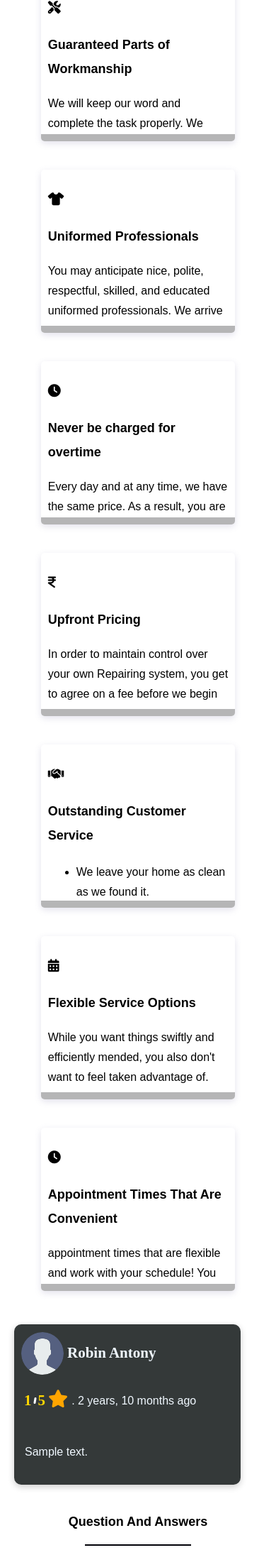
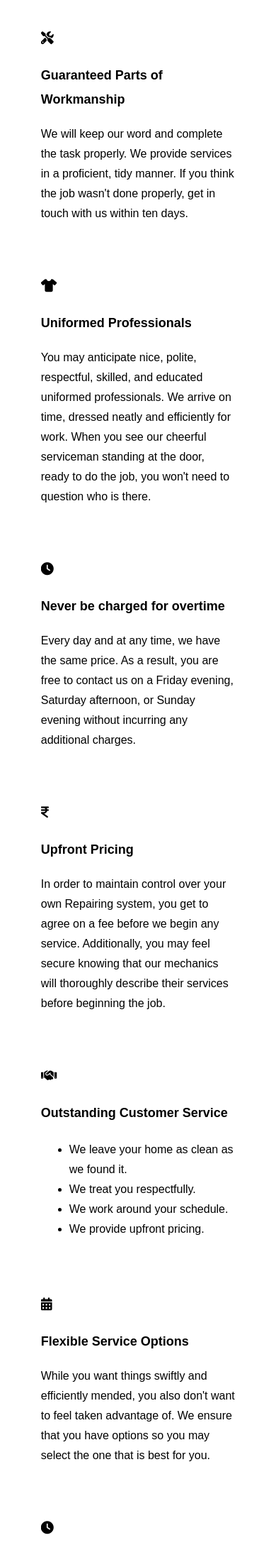
Before and after one commit to Robin-Antony/projectac, a Django app: page / in a window 390 px wide. Shown: the part 2080-4264 px from the top of the page at 71% size. Run offline with Django 3.2, Linux system fonts and the light colour scheme; data comes from the database, SQL or seed files in the repository; both versions use the stored data as it was before the commit; tables that the repository leaves empty hold one stand-in row (values such as "Sample post"); some libraries are stand-ins or nearby versions.

Commit message:
forth commit

```diff
--- a/base/static/css/sub/form.css
+++ b/base/static/css/sub/form.css
@@ -1,4 +1,5 @@
 .form_container{
+    margin: 50px 0px;
     /* box-shadow: 0 3px 10px rgb(0 0 0 / 0.2); */
     border-radius: 10px;
     /* padding: 10px; */
--- a/base/static/css/sub/indexandmain.css
+++ b/base/static/css/sub/indexandmain.css
@@ -112,7 +112,8 @@
 .banner_container{
     position: relative;
     width: 60%;
-    height: 560px;
+    height: 75vh;
+    /* height: fit-content; */
 }
 .banner1,.banner2,.banner3,.banner4{
     width: 100%;
@@ -228,7 +229,7 @@
 
     }
 }
-img{
+.banner_container img{
     width: 100%;
     height: 100%;
 }
@@ -285,23 +286,23 @@ img{
 .why_box>div{
     padding: 10px;
     margin: 20px;
-    width: 300px;
-    height: 380px;
+    width: 70%;
+    /* height: 380px; */
     overflow: hidden;
     cursor: pointer;
     /* background-color: rgb(33, 35, 35);
     color: aliceblue; */
-    box-shadow: 0 3px 10px rgba(117, 110, 158, 0.2);
+    /* box-shadow: 0 3px 10px rgba(117, 110, 158, 0.2);
     border-radius: 5px;
-    border-bottom: 10px solid rgba(66, 66, 67, 0.388);
+    border-bottom: 10px solid rgba(66, 66, 67, 0.388); */
 }
 
-.why_box>div:hover{
+/* .why_box>div:hover{
     margin-bottom: 20px;
     width: 320px;
     height: 408px;
     box-shadow: 0 3px 10px rgba(117, 110, 158, 0.2);
-}
+} */
 
 .order_container_b_mask{
     width: 100%;
@@ -327,9 +328,11 @@ img{
            height: 300px;
        }
        .orders_container_a{
-        height: 640px;
-        display: flex;
-        flex-direction: column;
+        height: 620px;
+        /* display: flex; */
+        /* flex-direction: column; */
+        color: rgb(232, 230, 239);
+        z-index: 10;
         justify-content: flex-start;
         align-items: center;
 
@@ -379,8 +382,7 @@ img{
            opacity: 0.7;
        }
        .orders_container_a{
-           color: rgb(232, 230, 239);
-           z-index: 10;
+
        }
        .descri>h2{
            line-height: 40px;
@@ -394,7 +396,8 @@ img{
            font-size: 20px;
        }
        .why_box>div{
-           height: 200px;
+            width: 100%;
+            padding: 0px;
        }
        .descri{
            width: 90%;
@@ -449,7 +452,8 @@ img{
        }
 
        .orders_container_b,.orders_container_a{
-            height: 700px;
+            height: 680px;
+            box-sizing: border-box;
        }
        .banner_container_b{
            width: 95%;
--- a/base/static/css/sub/ratingtwo.css
+++ b/base/static/css/sub/ratingtwo.css
@@ -10,16 +10,19 @@
 }
 .rating_container{
     min-width: 270px;
-    max-width: 300px;
+    width: 300px;
+    box-sizing: border-box;
+    overflow: hidden;
+    box-sizing: border-box;
     padding: 10px;
     margin: 5px 10px;
     display: flex;
     flex-direction: column;
     align-items: center;
-    justify-content: center;
+    justify-content: flex-start;
     border-radius: 10px;
-    background-color: rgb(52, 57, 57);
-    color: aliceblue;
+    /* background-color: rgb(52, 57, 57);   */
+    /* color: aliceblue; */
     box-shadow: 0 3px 10px rgb(0 0 0 / 0.2);
 }
 .rating_container>div{
@@ -80,7 +83,7 @@
     width: 28px;
     height: 3px;
     border-radius: 2px;
-    background-color: white;
+    background-color: rgb(10, 10, 10);
     transform: rotate(-80deg);
 }
 .rating_item3>div>p{
@@ -97,11 +100,22 @@
 
 @media only screen and (max-width: 650px){
     .rating_main_container{
+        /* width: 100%; */
         max-height: initial;
         padding: 10px;
         display: flex;
         overflow-x:auto ;
         flex-direction: column;
+        align-items: center;
+        /* background-color: lightblue; */
+    }
+    .rating_container{
+        width: 90%;
+        /* background-color: orange; */
+    }
+    .rating_container>div{
+        width: 100%;
+        /* background-color: aqua; */
     }
 
 }
--- a/base/static/css/sub/terms.css
+++ b/base/static/css/sub/terms.css
@@ -37,3 +37,9 @@ span,p{
     line-height: 10px;
 
 }
+
+@media only screen and (max-width: 800px){
+    .about_container>div{
+        width: 100%;
+    }
+}
--- a/base/templates/base/address_form.html
+++ b/base/templates/base/address_form.html
@@ -7,8 +7,8 @@
     <form action="" method="post" class="address_form">
         {% csrf_token %}
         {{form.as_p}}
-        <input type="submit" value="Order Service" class="submitBtn" id="order_popup">
-
+        <input type="submit" value="Submit" class="submitBtn" id="order_popup">
+        <span>By submiting the form You are agreeing to our <a href="{% url 'terms_and_conditions' %}">terms </a> and <a href="{% url 'privacy_policy' %}">privacy policy</a></span>
     </form>
 </div>
 
--- a/base/templates/base/index.html
+++ b/base/templates/base/index.html
@@ -14,7 +14,7 @@
 
             <h1>Your Local Experts for AC Installation and Repair</h1>
             <div class="underline"></div>
-            <p>We have been offering best air conditioner installation,
+            <p>We have been offering best air conditioner installation, repair,
                  maintenance, and replacement services with <strong style="color: green;">  3-month warranty</strong>.
                  We have a Kochi base and serve the entire Ernakulam region.
             </p>
@@ -67,7 +67,7 @@
                 height: 640px;
             }
         }
-        @media only screen and (max-width: 650px){
+        @media only screen and (max-width: 600px){
             .orders_container_b{
                 width:100%;
                 box-sizing: border-box;
@@ -264,6 +264,12 @@
 
 <!-- ?????????????/ customer rating start -->
 
+<div class="why_box_header">
+    <h2>Ratings</h2>
+    <div class="underline"></div>
+
+</div>
+
 <div class="rating_main_container">
     {% for rating in ratings %}
     <div class="rating_container">
@@ -304,11 +310,11 @@
 
 </div>
 
-<div class="why_box_header">
+<!-- <div class="why_box_header">
     <h2>Question And Answers</h2>
     <div class="underline"></div>
 
-</div>
+</div> -->
 
 <div class="form_container">
     <h2> Ask Your Questions</h2>
--- a/base/templates/base/main.html
+++ b/base/templates/base/main.html
@@ -90,7 +90,7 @@
         <div class="mob_nav hide" id="nav_dropdown">
             <div><a href="{% url 'what_we_do' %}">Services</a></div>
             <div><a href="{% url 'why_us' %}">WhyUs?</a></div>
-            <div><a href="{% url 'about_us' %}">Ratings and reviews</a></div>
+            <div><a href="{% url 'about_us' %}">AboutUs</a></div>
             <div><a href="{% url 'address' %}"> Order Service </a></div>
         </div>
 
--- a/base/templates/base/what_we_do.html
+++ b/base/templates/base/what_we_do.html
@@ -7,7 +7,7 @@
     <div class="yscontainer">
         <div class="ys1">
             <div class="ys1sub">
-                <h2>Why Us?</h2>
+                <h2>What we do?</h2>
                 <h3><a href="">Ac Repairing</a></h3>
                 <h3><a href="">Ac Installation</a></h3>
                 <h3><a href="">Gas Refilling in airconditioner</a></h3>
```
Also changed, not shown: base/static/css/sub/whyus.css (+5 -4 lines), base/migrations/0001_initial.py, db.sqlite3 (deleted).
